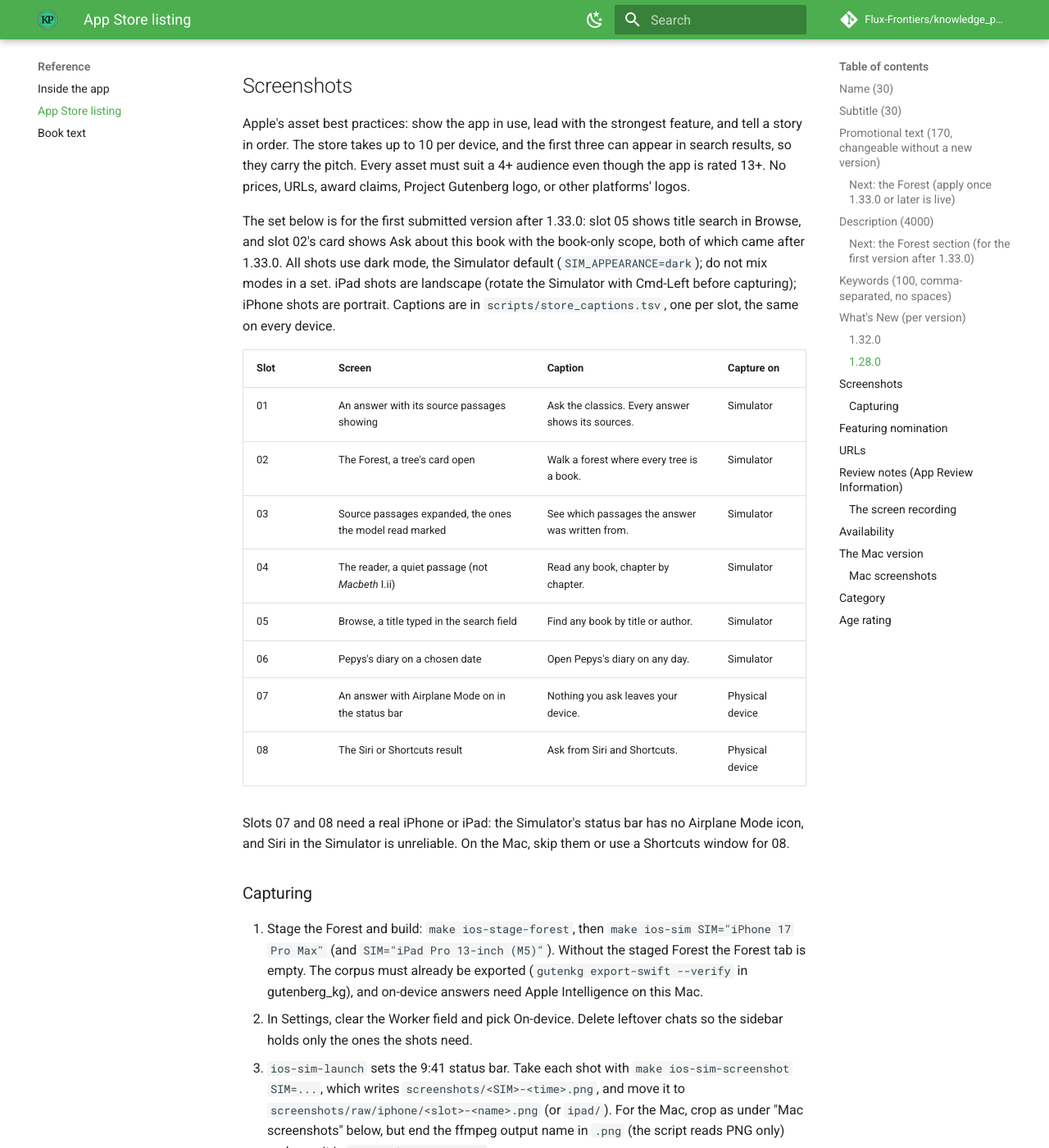
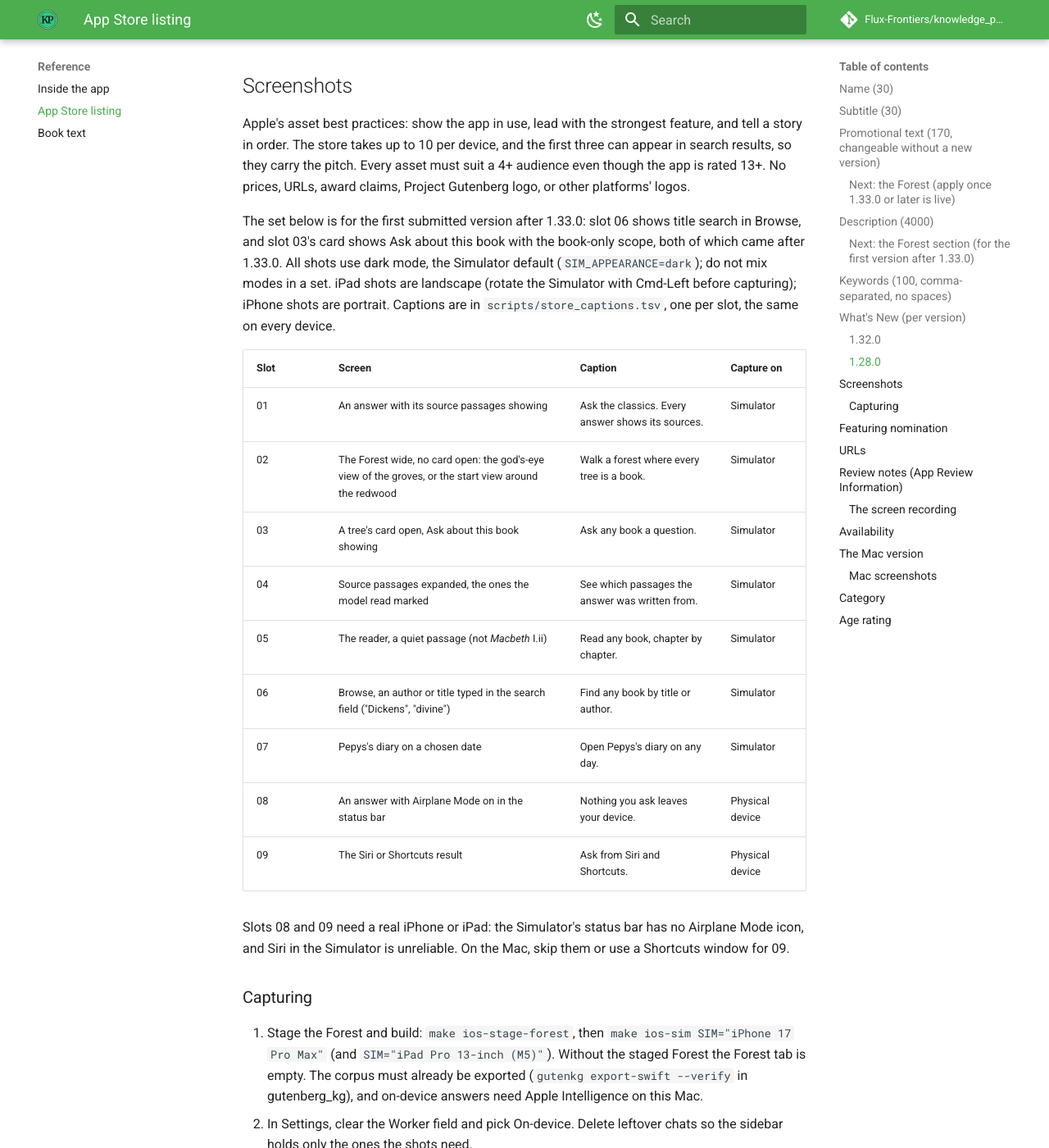
Before and after one commit to Flux-Frontiers/knowledge_press, an MkDocs documentation site: the page built from docs/APP_STORE_LISTING.md, in a window 1280 px wide and 1400 px high, scrolled down 3478 px. Shown: the whole window at 82% size. Built offline with MkDocs 1.6.1 and Material for MkDocs 9.7.7, drawn with Linux system fonts in a browser that asks for light colours; comment, search, counter and statistics services are not loaded.

Commit message:
feat(store): a wide Forest hero as slot 02; the card shot becomes 03
Nine slots: the hero Forest view joins the set and the rest move down one.

Co-Authored-By: Claude Opus 5.5 <noreply@anthropic.com>

```diff
--- a/docs/APP_STORE_LISTING.md
+++ b/docs/APP_STORE_LISTING.md
@@ -166,8 +166,8 @@ the first three can appear in search results, so they carry the pitch. Every
 asset must suit a 4+ audience even though the app is rated 13+. No prices,
 URLs, award claims, Project Gutenberg logo, or other platforms' logos.
 
-The set below is for the first submitted version after 1.33.0: slot 05 shows
-title search in Browse, and slot 02's card shows Ask about this book with
+The set below is for the first submitted version after 1.33.0: slot 06 shows
+title search in Browse, and slot 03's card shows Ask about this book with
 the book-only scope, both of which came after 1.33.0. All shots use dark
 mode, the Simulator default (`SIM_APPEARANCE=dark`); do not mix modes in a
 set. iPad shots are landscape (rotate the Simulator with Cmd-Left
@@ -178,17 +178,18 @@ device.
 | Slot | Screen | Caption | Capture on |
 |---|---|---|---|
 | 01 | An answer with its source passages showing | Ask the classics. Every answer shows its sources. | Simulator |
-| 02 | The Forest, a tree's card open | Walk a forest where every tree is a book. | Simulator |
-| 03 | Source passages expanded, the ones the model read marked | See which passages the answer was written from. | Simulator |
-| 04 | The reader, a quiet passage (not *Macbeth* I.ii) | Read any book, chapter by chapter. | Simulator |
-| 05 | Browse, a title typed in the search field | Find any book by title or author. | Simulator |
-| 06 | Pepys's diary on a chosen date | Open Pepys's diary on any day. | Simulator |
-| 07 | An answer with Airplane Mode on in the status bar | Nothing you ask leaves your device. | Physical device |
-| 08 | The Siri or Shortcuts result | Ask from Siri and Shortcuts. | Physical device |
+| 02 | The Forest wide, no card open: the god's-eye view of the groves, or the start view around the redwood | Walk a forest where every tree is a book. | Simulator |
+| 03 | A tree's card open, Ask about this book showing | Ask any book a question. | Simulator |
+| 04 | Source passages expanded, the ones the model read marked | See which passages the answer was written from. | Simulator |
+| 05 | The reader, a quiet passage (not *Macbeth* I.ii) | Read any book, chapter by chapter. | Simulator |
+| 06 | Browse, an author or title typed in the search field ("Dickens", "divine") | Find any book by title or author. | Simulator |
+| 07 | Pepys's diary on a chosen date | Open Pepys's diary on any day. | Simulator |
+| 08 | An answer with Airplane Mode on in the status bar | Nothing you ask leaves your device. | Physical device |
+| 09 | The Siri or Shortcuts result | Ask from Siri and Shortcuts. | Physical device |
 
-Slots 07 and 08 need a real iPhone or iPad: the Simulator's status bar has no
+Slots 08 and 09 need a real iPhone or iPad: the Simulator's status bar has no
 Airplane Mode icon, and Siri in the Simulator is unreliable. On the Mac, skip
-them or use a Shortcuts window for 08.
+them or use a Shortcuts window for 09.
 
 ### Capturing
 
```
Also changed, not shown: CHANGELOG.md (+1 -1 lines), 1 other file.
